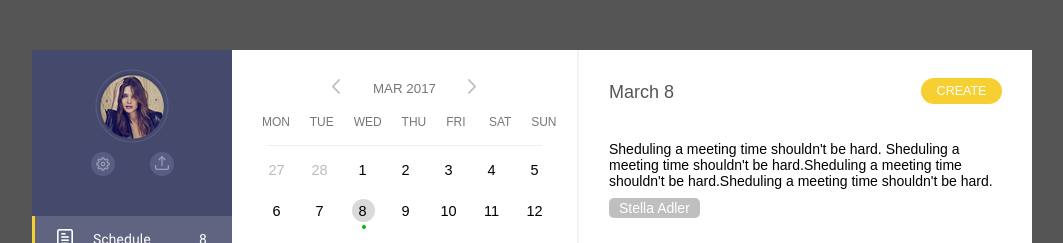
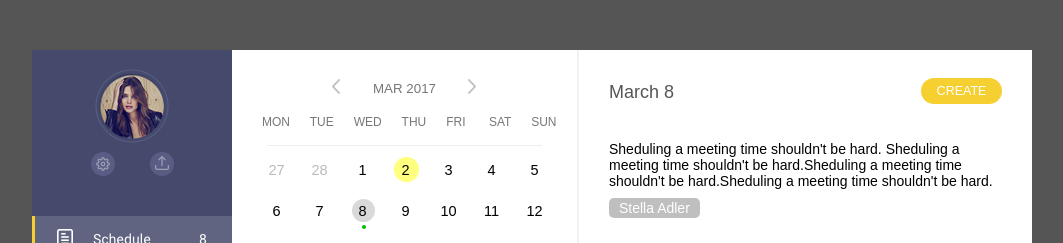
Before and after one commit to almaz73/--calendar--Schedule2-DEMO, a React (Create React App) app: page / in a window 1280 px wide. Shown: the top 243 px of the page, without its empty margins (108-1171 px from the left). Built offline with nearby package versions, Linux system fonts and the light colour scheme.

Commit message:
сегодняшний день желтым кружком выделим

```diff
--- a/src/Calendar.js
+++ b/src/Calendar.js
@@ -42,16 +42,19 @@ class Calendar extends Component {
             var
               day = elem.day,
               dayText = moment(new Date(day)).format('D'),
-              busy = elem.busy;
+              busy = elem.busy,
+              today = moment(new Date()).format('MMMM D YYYY')===day,
+              classToday = today?"today":"";
 
             if(dayText==="1"){
-              black=!black?true:false;
+              black=!black?true:false;        // соседние месяцы блеклые
             }
+            classToday  += black?" black":""; // сегодняшний день желтый
 
             return(
               <div key={index}>
               <div
-                className={black?"black":""}
+                className={classToday}
                 title={day}
                 onClick={self.onChoiseDate.bind(self, day)}
               >
@@ -59,7 +62,7 @@ class Calendar extends Component {
 
               </div>
               {busy?<span className="dot"></span>:""}
-              {dayPoint===day?<span className="circle"></span>:""}
+              {dayPoint===day?<span className="circle active"></span>:<span className="circle"></span>}
               </div>
             )
           })
--- a/src/styles.css
+++ b/src/styles.css
@@ -71,8 +71,8 @@ body {
 
 }
 
-.calendar-title .month{
-  margin-top:-3px;
+.calendar-title .month {
+    margin-top: -3px;
 }
 
 .calendar-title .leftBt {
@@ -127,7 +127,6 @@ body {
 
 .calendar-table DIV {
     display: inline-block;
-    border-radius: 42px;
     width: 43px;
     height: 41px;
     text-align: center;
@@ -136,8 +135,8 @@ body {
     line-height: 37px;
 }
 
-.calendar-table DIV:hover {
-    background: #ffe;
+.calendar-table DIV .today {
+    background: url(./images/yel.png) no-repeat 10px 5px;
 }
 
 .calendar-table .black {
@@ -145,7 +144,7 @@ body {
     color: black;
 }
 
-.calendar-table  DIV .dot {
+.calendar-table DIV .dot {
     position: absolute;
     width: 4px;
     height: 4px;
@@ -155,7 +154,7 @@ body {
     margin-top: 32px;
 }
 
-.calendar-table DIV .circle {
+.calendar-table DIV .circle.active {
     position: absolute;
     width: 23px;
     height: 23px;
@@ -164,6 +163,11 @@ body {
     margin-left: -32px;
     margin-top: 6px;
     opacity: 0.15;
+    transition: opacity 0.3s linear;
+}
+
+.calendar-table DIV .circle {
+    opacity: 0;
 }
 
 .meet {
```
Also changed, not shown: src/images/yel.png (added).
